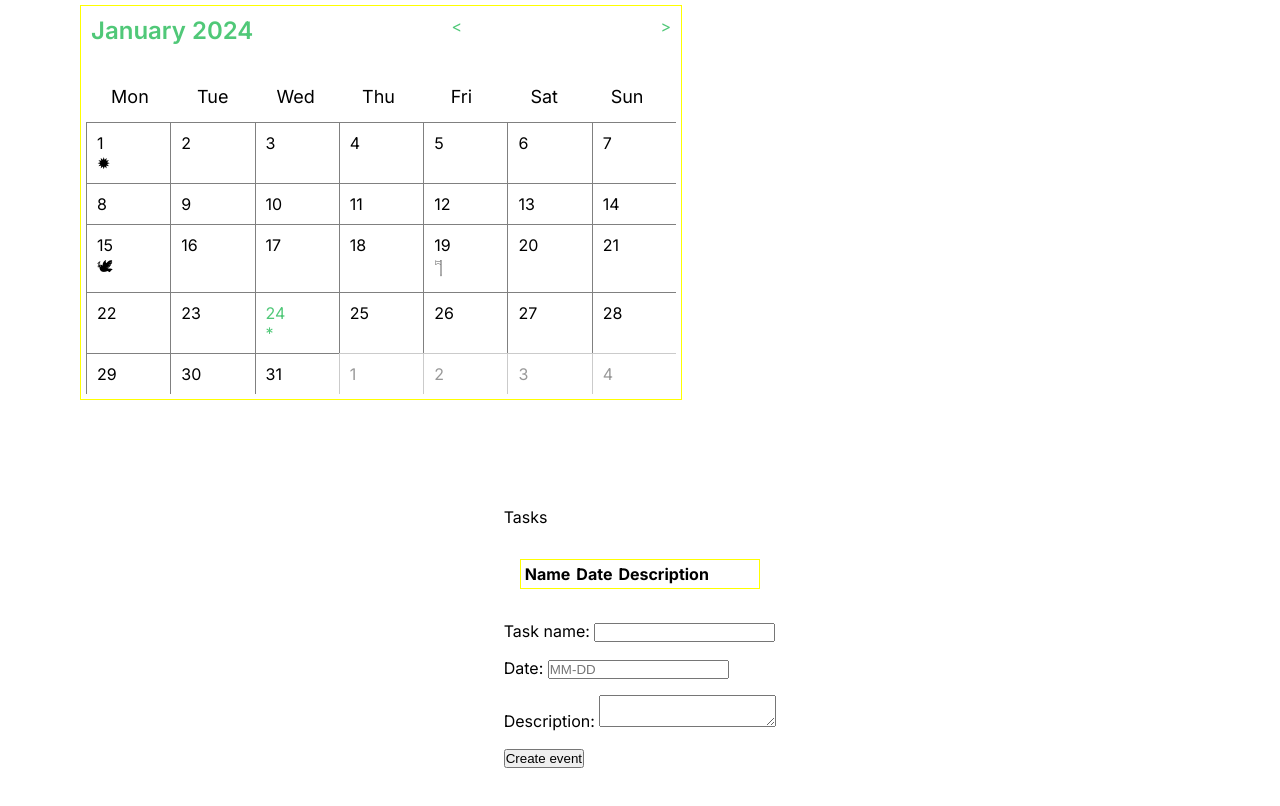
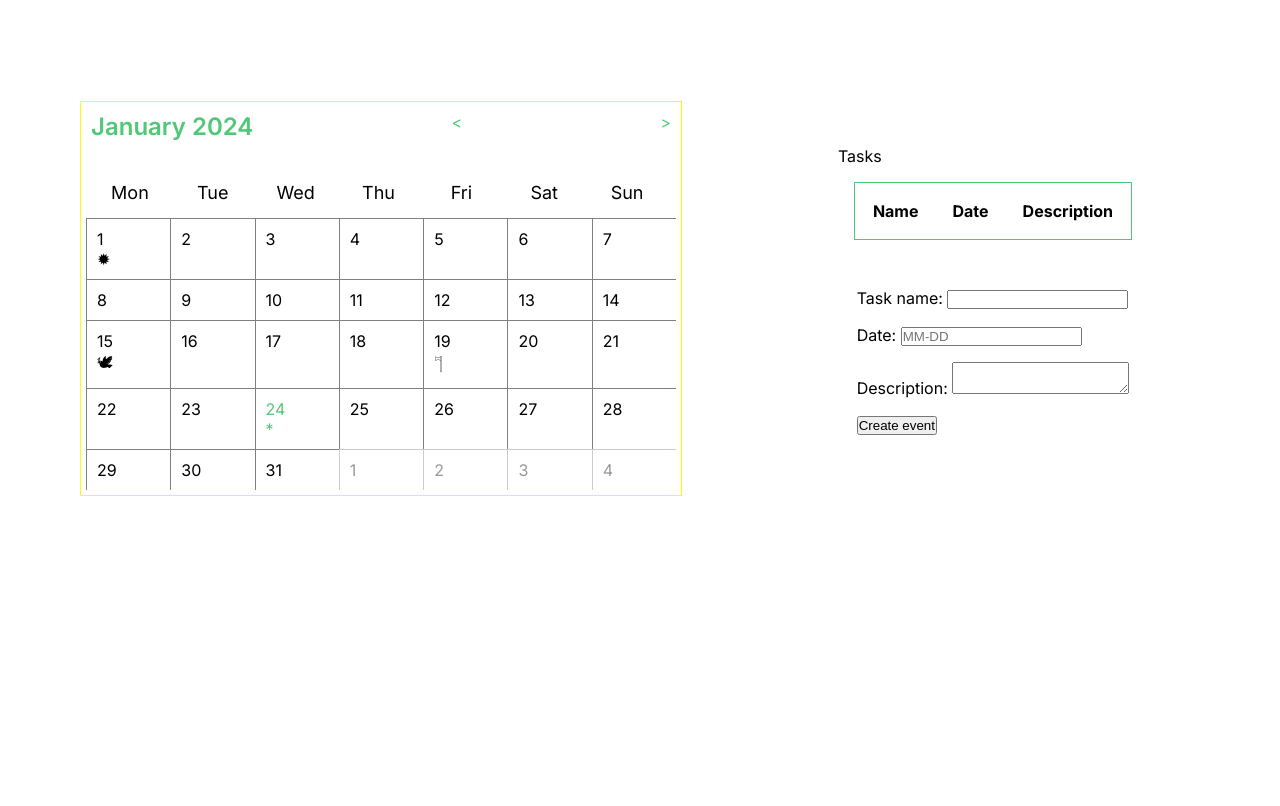
Before and after one commit to a10abrams/task_manager, a Next.js app: page / in a window 1280 px wide. Shown: the top 806 px of the page. Built offline with nearby package versions, Linux system fonts and the light colour scheme.

Commit message:
Update globals.css
- styling for web and mobile

```diff
--- a/src/styles/globals.css
+++ b/src/styles/globals.css
@@ -69,17 +69,11 @@ body {
   overflow-x: hidden;
 }
 
-a {
-  color: inherit;
-  text-decoration: none;
-}
-
 @media (prefers-color-scheme: dark) {
   html {
     color-scheme: dark;
   }
 }
-
 
 /* CALENDAR MODULE */
 
@@ -199,31 +193,52 @@ li.day_grid.not_current_day {
 
 #form_container {
   margin: auto;
-  padding-top: 3em;
-}
-
-.form_title {
-  margin-bottom: 2em;
+  grid-column: 2;
 }
 
 .task_table {
   margin: 1em;
-  border: 1px solid yellow;
+  border: 1px solid var(--accent-hex);
   overflow-y: auto;
 }
 
 .label_task_table {
-  padding: 2px;
+  padding: 2vh;
 }
 
 td {
   padding: 5px;
 }
 
+#buttons_edit_delete_container {
+  display: grid;
+}
+
+#edit_event_button {
+  padding: 0.5px;
+}
+
+#delete_event_button {
+  padding: 3px;
+  grid-column-start: 2;
+}
+
 .input_form_container {
   margin-top: 2em;
 }
 
+#input_form {
+  display: grid;
+  justify-content: center;
+}
 .form_field_container {
   margin-bottom: 1em;
 }
+
+#submit_container {
+  text-align: center;
+}
+
+.local_events_display {
+  display: grid;
+}
```
